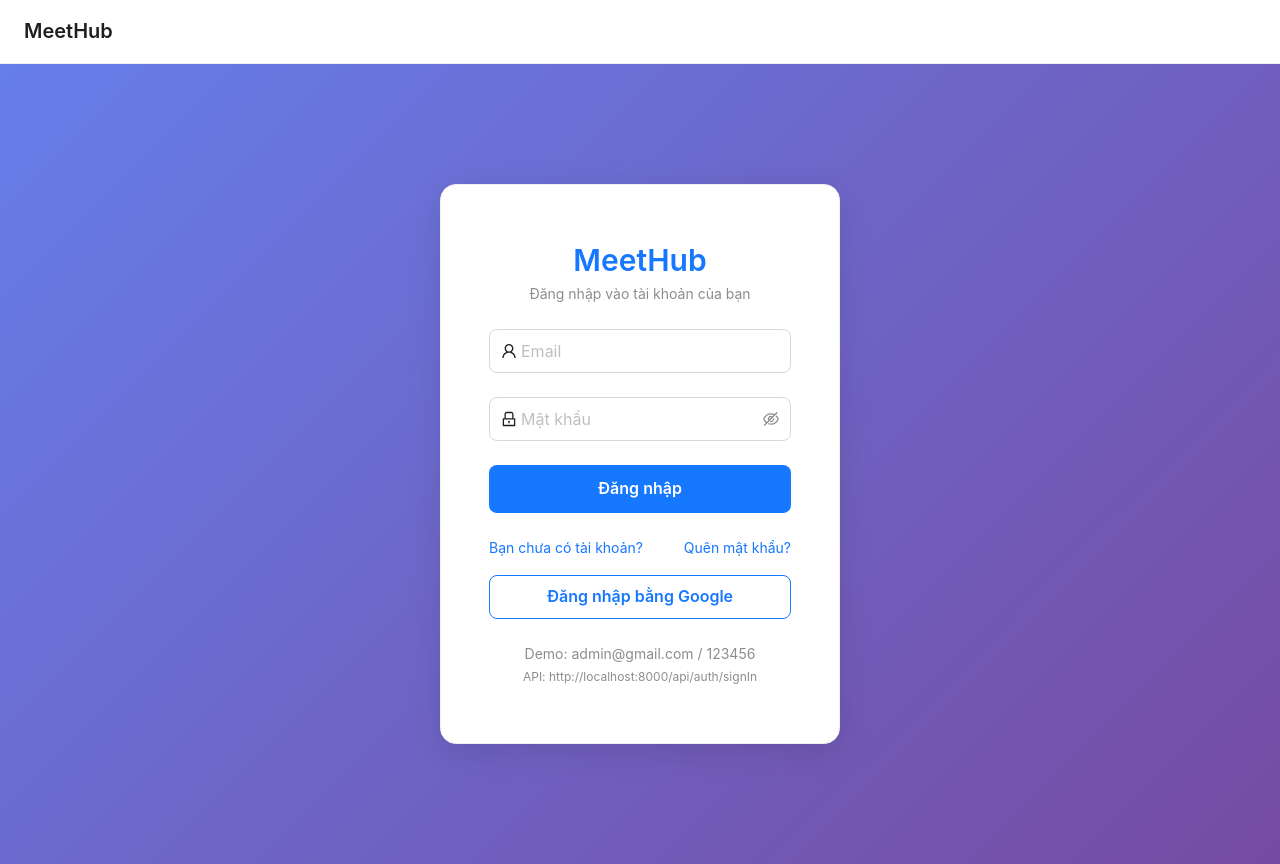
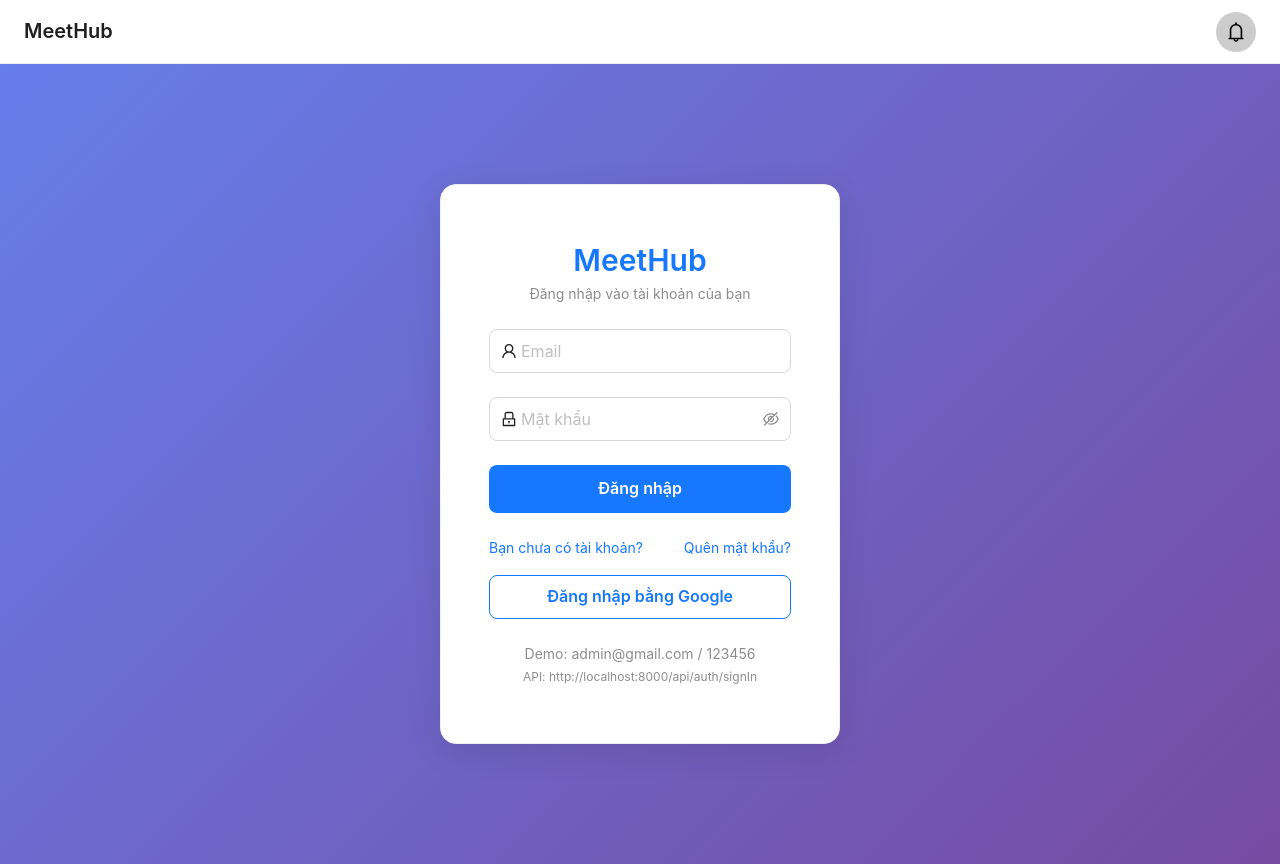
Before and after one commit to tthieu22/MeetHub, a Next.js app in the folder apps/web/: page /login in a window 1280 px wide. Built offline with nearby package versions, Linux system fonts and the light colour scheme; no server answers.

Commit message:
thêm component thông báo

```diff
--- a/apps/web/src/app/admin/layout.tsx
+++ b/apps/web/src/app/admin/layout.tsx
@@ -20,6 +20,7 @@
 import { useChatStore } from "@web/store/chat.store";
 import { useWebSocketStore } from "@web/store/websocket.store";
 import ChatIcon from "@web/components/ChatIcon";
+import Notification from "@web/components/IconNotification";
 
 const { Sider, Content } = AntLayout;
 const { Title } = Typography;
@@ -149,6 +150,7 @@
             {collapsed ? <MenuUnfoldOutlined /> : <MenuFoldOutlined />}
           </div>
           <div style={{ display: "flex", alignItems: "center", gap: 16 }}>
+            <Notification />
             {currentUser && (
               <ChatIcon
                 totalUnread={totalUnread}
--- a/apps/web/src/components/Header.tsx
+++ b/apps/web/src/components/Header.tsx
@@ -10,6 +10,7 @@
 import Logo from "@web/components/Logo";
 import ChatIcon from "@web/components/ChatIcon";
 import UserAvatar from "@web/components/UserAvatar";
+import Notification from "./IconNotification";
 
 // ------------------- Header Component -------------------
 
@@ -50,6 +51,7 @@
         <Logo onClick={handleLogoClick} />
       </div>
       <div style={{ display: "flex", alignItems: "center", gap: 16 }}>
+        <Notification />
         {/* Icon chat */}
         {currentUser && (
           <ChatIcon
--- /dev/null
+++ b/apps/web/src/components/IconNotification.tsx
@@ -0,0 +1,52 @@
+import { useNotification } from "@web/hooks/useNotification";
+import { useUserStore } from "@web/store";
+import { Badge, Popover, Spin } from "antd";
+import { useState } from "react";
+import NotificationList from "./notification/NotificationList";
+import { markAllNotificationsRead } from "@web/services/api/notification.api";
+import { BellOutlined } from "@ant-design/icons";
+
+const Notification = () => {
+  const [notiOpen, setNotiOpen] = useState(false);
+
+  const { currentUser } = useUserStore();
+  const { notifications, unreadCount, loading, fetchNotifications } =
+    useNotification();
+
+  return (
+    <Badge count={unreadCount} size="small">
+      <Popover
+        content={
+          loading ? (
+            <Spin />
+          ) : (
+            <NotificationList notifications={notifications} />
+          )
+        }
+        onOpenChange={async (open) => {
+          setNotiOpen(open);
+          if (open) {
+            await markAllNotificationsRead();
+            fetchNotifications();
+          }
+        }}
+        title="Thông báo"
+        trigger="click"
+        placement="bottomRight"
+      >
+        <BellOutlined
+          style={{
+            fontSize: 20,
+            padding: 10,
+            borderRadius: 50,
+            background: notiOpen ? "rgb(196 218 249)" : "#ccc",
+            cursor: "pointer",
+            color: notiOpen ? "#1677ff" : "#000",
+          }}
+          onClick={() => setNotiOpen((v) => !v)}
+        />
+      </Popover>
+    </Badge>
+  );
+};
+export default Notification;
```
